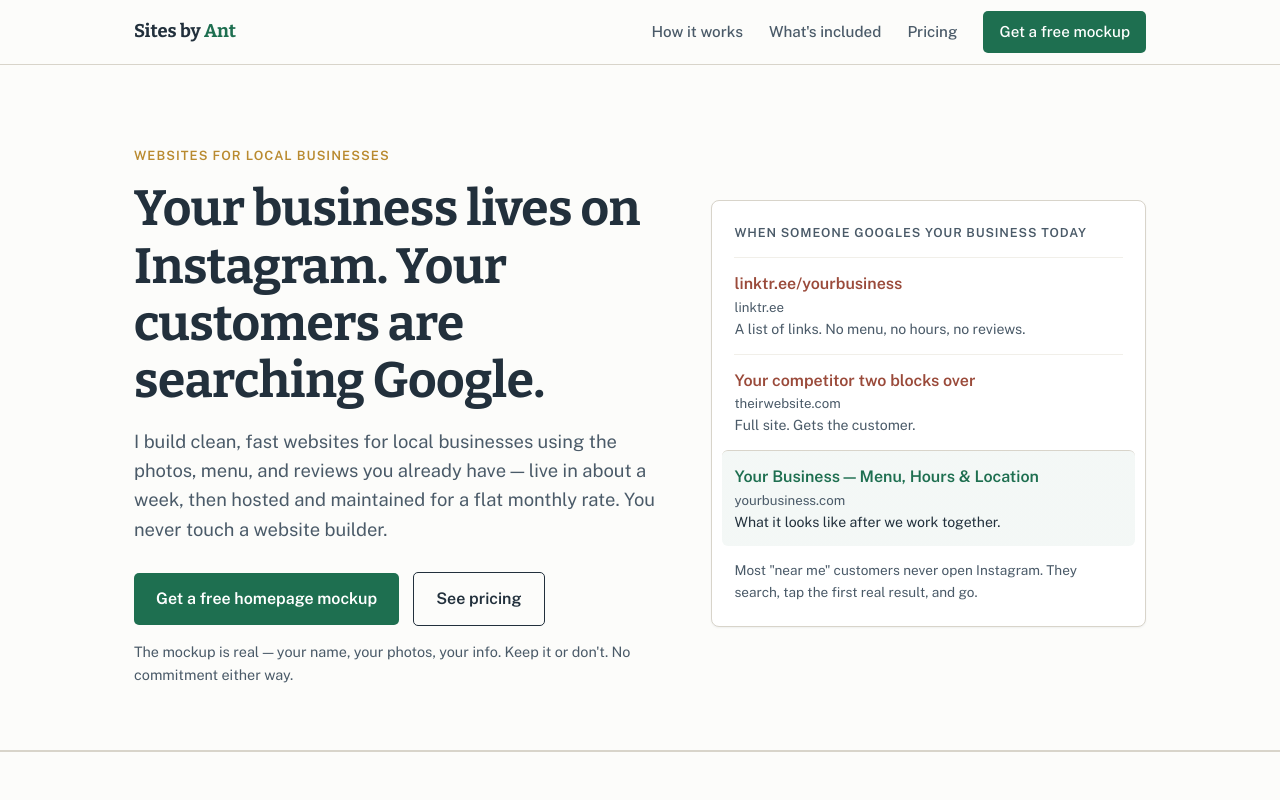
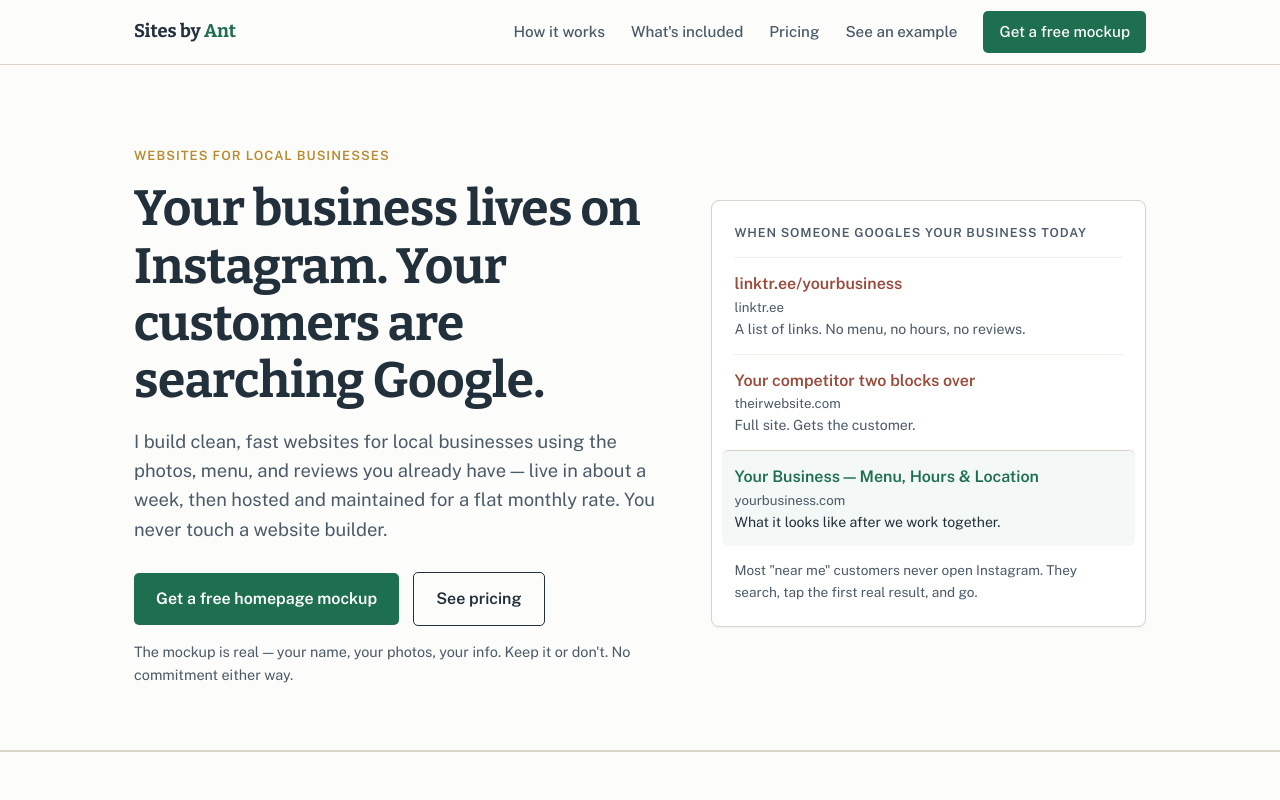
Before and after one commit to Stcroix1414/sitesbyant, a plain HTML site: page index.html in a window 1280 px wide. Shown: the top 800 px of the page. Drawn offline with nearby package versions, Linux system fonts and the light colour scheme.

Commit message:
Add nav link to example client site

```diff
--- a/index.html
+++ b/index.html
@@ -177,6 +177,7 @@
       <a href="#how">How it works</a>
       <a href="#included">What's included</a>
       <a href="#pricing">Pricing</a>
+      <a href="https://client.sitesbyant.com" target="_blank" rel="noopener">See an example</a>
       <a class="nav-cta" href="#contact">Get a free mockup</a>
     </nav>
   </div>
```
